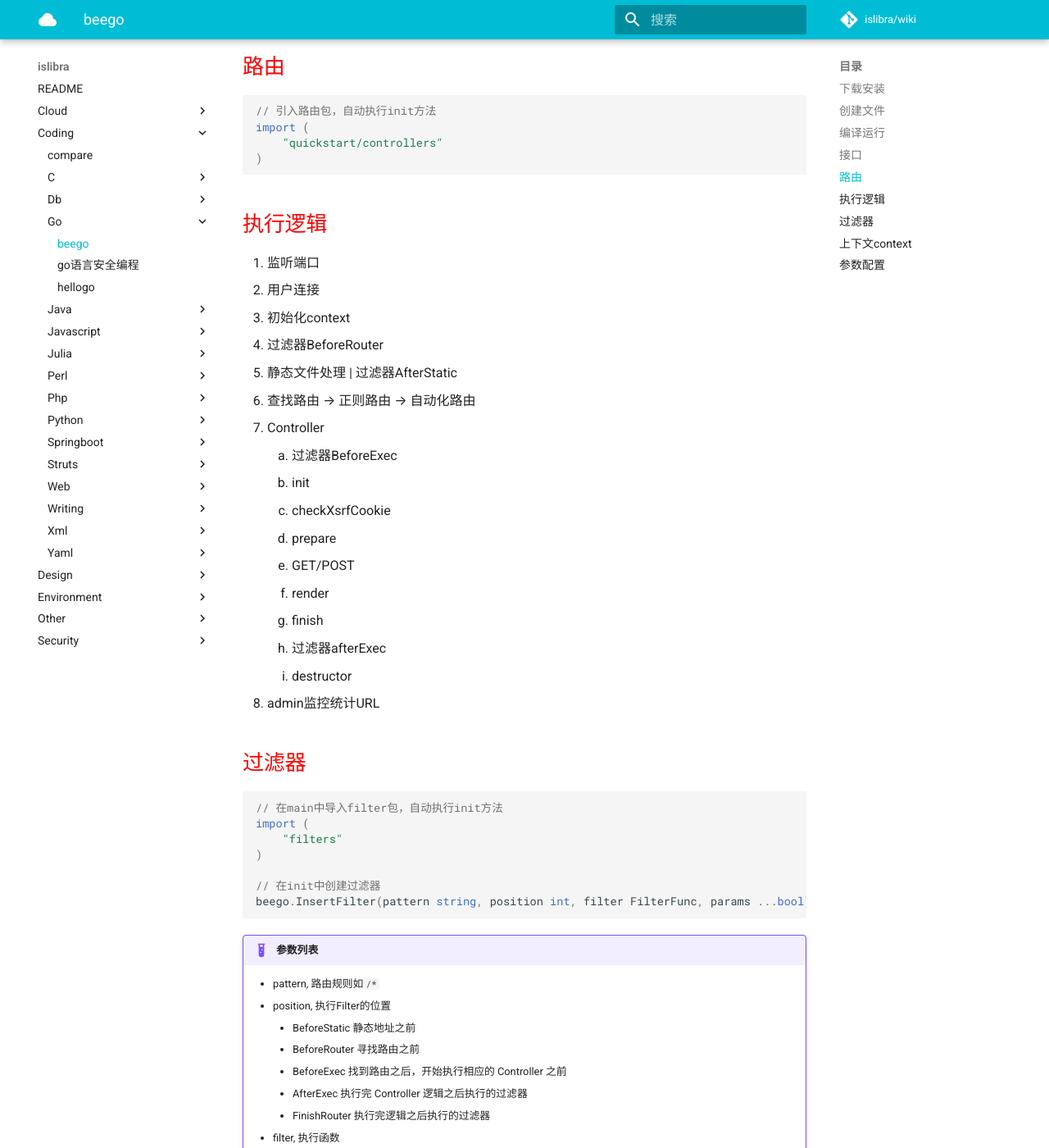
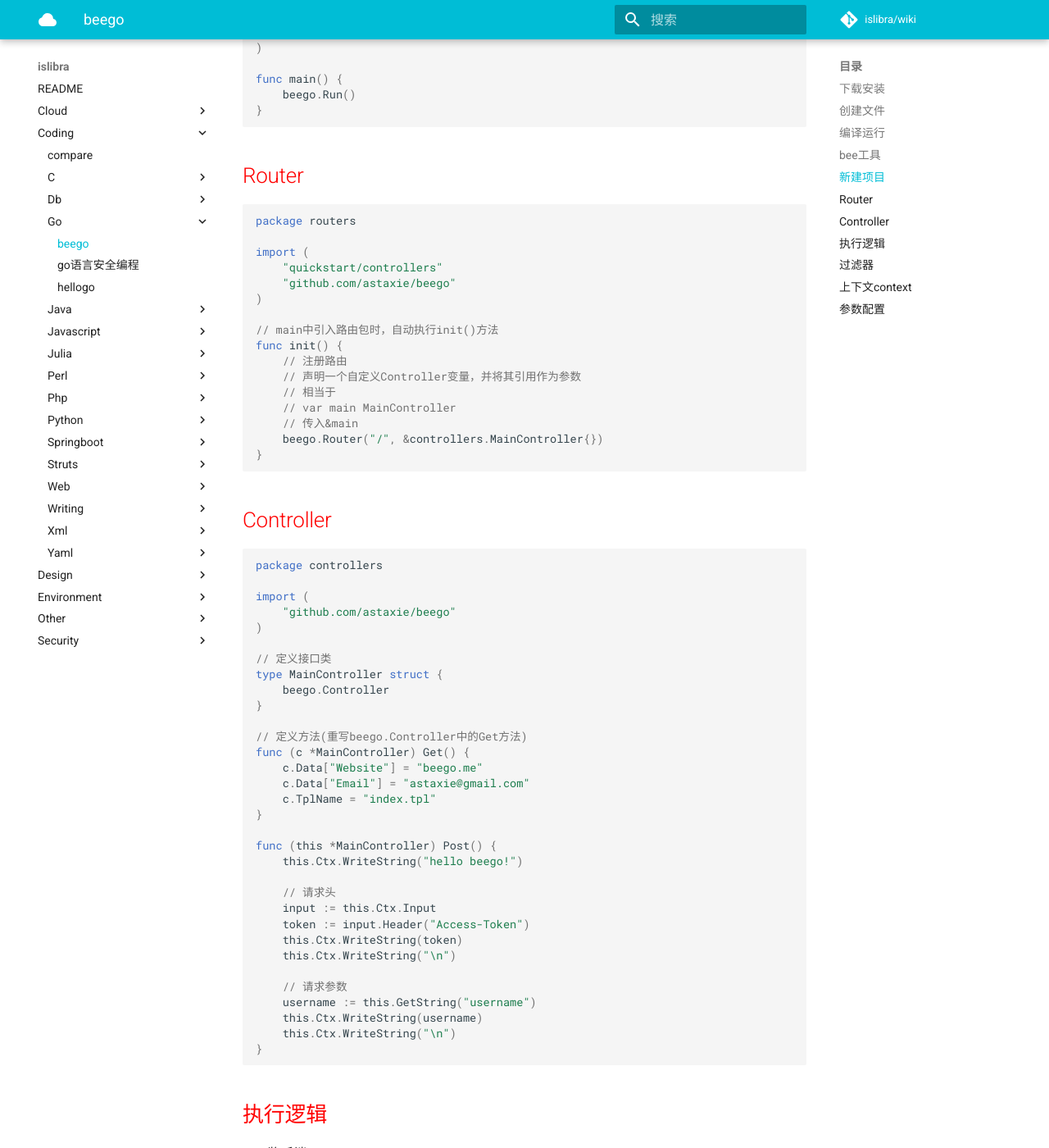
Before and after one commit to islibra/wiki, an MkDocs documentation site: the page built from docs/coding/go/beego.md, in a window 1280 px wide and 1400 px high, scrolled down 1417 px. Shown: the whole window at 82% size. Built offline with MkDocs 1.6.1 and Material for MkDocs 9.7.7, drawn with Linux system fonts in a browser that asks for light colours; comment, search, counter and statistics services are not loaded; some of the changed text lies outside the part shown.

Commit message:
Update beego.md

````diff
--- a/docs/coding/go/beego.md
+++ b/docs/coding/go/beego.md
@@ -9,7 +9,8 @@ go语言web框架。
 ## 下载安装
 
 ```bash
-go get github.com/astaxie/beego
+# 如果因为网络问题无法下载, 可以直接从github下载release包到workspace/src/github.com/astaxie/beego目录
+$ go get github.com/astaxie/beego
 ```
 
 !!! example "选项"
@@ -36,35 +37,89 @@ go build -o hello hello.go
 
 浏览器访问：<http://localhost:8080>
 
-## 接口
+## bee工具
+
+## 新建项目
+
+1. 进入`$GOPATH/src`, 执行`$ bee new quickstart`
+1. `$ cd quickstart`
+1. `$ bee run`
+
+> Go语言执行过程: main --> pkg1 --> pkg2 --> pkg2.init() --> pkg1.init() --> main.init() --> main()
 
 ```go
+package main
+
+import (
+    _ "quickstart/routers"
+    "github.com/astaxie/beego"
+)
+
+func main() {
+    beego.Run()
+}
+```
+
+
+## Router
+
+```go
+package routers
+
+import (
+    "quickstart/controllers"
+    "github.com/astaxie/beego"
+)
+
+// main中引入路由包时，自动执行init()方法
+func init() {
+    // 注册路由
+    // 声明一个自定义Controller变量，并将其引用作为参数
+    // 相当于
+    // var main MainController
+    // 传入&main
+    beego.Router("/", &controllers.MainController{})
+}
+```
+
+
+## Controller
+
+```go
+package controllers
+
+import (
+    "github.com/astaxie/beego"
+)
+
 // 定义接口类
 type MainController struct {
     beego.Controller
 }
 
-// 定义方法
-func (this *MainController) Get() {
-    this.Ctx.WriteString("hello world")
+// 定义方法(重写beego.Controller中的Get方法)
+func (c *MainController) Get() {
+    c.Data["Website"] = "beego.me"
+    c.Data["Email"] = "astaxie@gmail.com"
+    c.TplName = "index.tpl"
 }
 
-// 注册接口路径
-// 声明一个自定义Controller变量，并将引用作为参数
-// 相当于
-// var main MainController
-// 传入&main
-beego.Router("/", &MainController{})
+func (this *MainController) Post() {
+    this.Ctx.WriteString("hello beego!")
+
+    // 请求头
+    input := this.Ctx.Input
+    token := input.Header("Access-Token")
+    this.Ctx.WriteString(token)
+    this.Ctx.WriteString("\n")
+
+    // 请求参数
+    username := this.GetString("username")
+    this.Ctx.WriteString(username)
+    this.Ctx.WriteString("\n")
+}
 ```
 
-## 路由
-
-```go
-// 引入路由包，自动执行init方法
-import (
-    "quickstart/controllers"
-)
-```
 
 ## 执行逻辑
 
````
